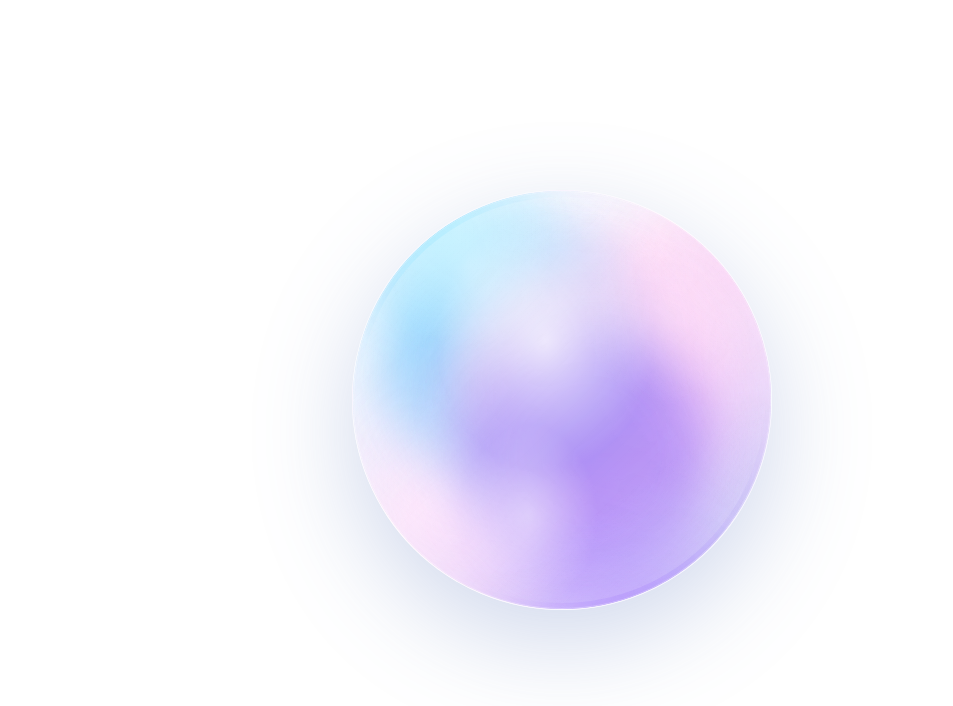
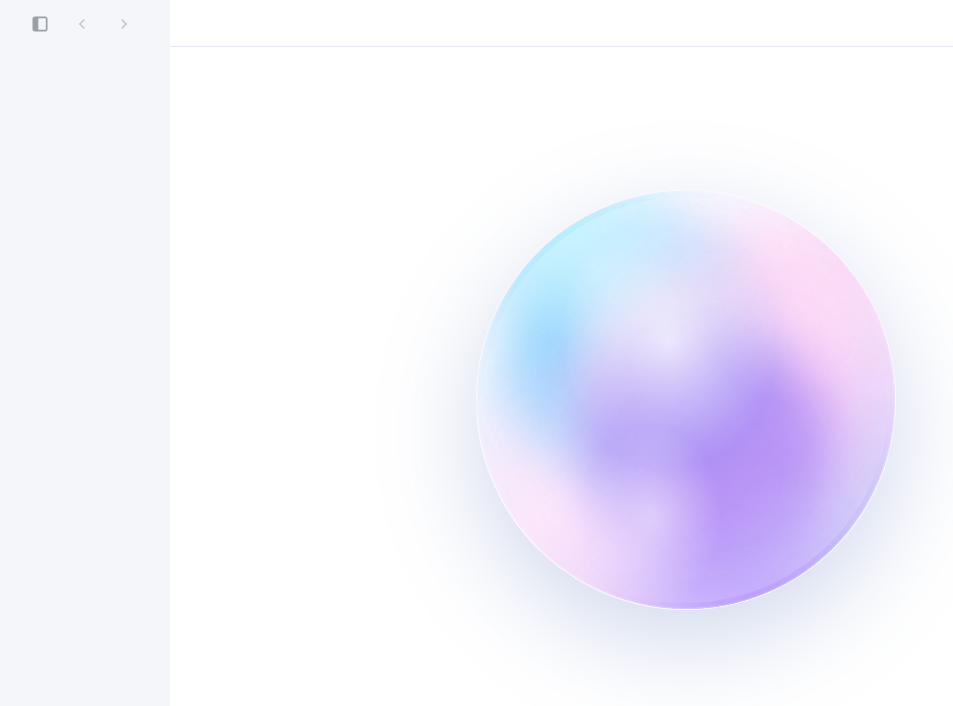
Before and after one commit to Package-KR/Arc, a React (Vite) app in the folder desktop/: page / in a window 1280 px wide. Shown: the top 706 px of the page, without its empty margins (78-1031 px from the left). Built offline with nearby package versions, Linux system fonts and the light colour scheme.

Commit message:
feat: 데스크톱 앱 프레임 UI 구성

```diff
--- a/desktop/package.json
+++ b/desktop/package.json
@@ -19,7 +19,8 @@
     "build:linux": "npm run build && electron-builder --linux"
   },
   "dependencies": {
-    "@electron-toolkit/utils": "^4.0.0"
+    "@electron-toolkit/utils": "^4.0.0",
+    "react-icons": "^5.6.0"
   },
   "devDependencies": {
     "@electron-toolkit/eslint-config-prettier": "^3.0.0",
--- a/desktop/src/renderer/index.html
+++ b/desktop/src/renderer/index.html
@@ -2,7 +2,7 @@
 <html>
   <head>
     <meta charset="UTF-8" />
-    <title>Arc</title>
+    <title></title>
     <!-- https://developer.mozilla.org/en-US/docs/Web/HTTP/CSP -->
     <meta
       http-equiv="Content-Security-Policy"
--- a/desktop/src/renderer/src/App.tsx
+++ b/desktop/src/renderer/src/App.tsx
@@ -1,3 +1,7 @@
+import { useState } from 'react'
+import { MdKeyboardArrowLeft, MdKeyboardArrowRight } from 'react-icons/md'
+import { TbLayoutSidebar, TbLayoutSidebarFilled } from 'react-icons/tb'
+
 import { VoiceOrb } from './features/voice-orb/VoiceOrb'
 
 import type { JSX } from 'react'
@@ -6,9 +10,40 @@ import type { JSX } from 'react'
  * @description Renders the initial Arc desktop screen.
  */
 function App(): JSX.Element {
+  const [isSidebarCollapsed, setIsSidebarCollapsed] = useState(false)
+
+  const sidebarToggleLabel = isSidebarCollapsed ? '사이드바 펼치기' : '사이드바 접기'
+  const SidebarToggleIcon = isSidebarCollapsed ? TbLayoutSidebar : TbLayoutSidebarFilled
+
   return (
-    <main className="arc-shell">
-      <VoiceOrb />
+    <main className="arc-shell" data-sidebar-state={isSidebarCollapsed ? 'collapsed' : 'expanded'}>
+      <div className="arc-window-drag-region" aria-hidden="true" />
+
+      <aside className="arc-sidebar" aria-label="Sidebar" aria-hidden={isSidebarCollapsed} />
+
+      <nav className="arc-titlebar-controls" aria-label="Window navigation">
+        <button
+          className="arc-icon-button"
+          type="button"
+          aria-label={sidebarToggleLabel}
+          title={sidebarToggleLabel}
+          onClick={() => setIsSidebarCollapsed((currentValue) => !currentValue)}
+        >
+          <SidebarToggleIcon aria-hidden="true" focusable="false" />
+        </button>
+
+        <button className="arc-icon-button" type="button" aria-label="뒤로 이동" title="뒤로 이동" disabled>
+          <MdKeyboardArrowLeft aria-hidden="true" focusable="false" />
+        </button>
+
+        <button className="arc-icon-button" type="button" aria-label="앞으로 이동" title="앞으로 이동" disabled>
+          <MdKeyboardArrowRight aria-hidden="true" focusable="false" />
+        </button>
+      </nav>
+
+      <section className="arc-workspace" aria-label="Voice orb workspace">
+        <VoiceOrb />
+      </section>
     </main>
   )
 }
--- a/desktop/src/renderer/src/assets/main.css
+++ b/desktop/src/renderer/src/assets/main.css
@@ -25,6 +25,7 @@ body,
   min-width: 320px;
   min-height: 100%;
   margin: 0;
+  background: transparent;
 }
 
 body {
@@ -33,9 +34,126 @@ body {
 
 .arc-shell {
   display: grid;
+  position: relative;
+  grid-template-columns: 248px minmax(0, 1fr);
+  column-gap: 0;
+  height: 100vh;
+  overflow: hidden;
+  background: transparent;
+  transition: grid-template-columns 360ms cubic-bezier(0.22, 1, 0.36, 1);
+}
+
+.arc-shell[data-sidebar-state="collapsed"] {
+  grid-template-columns: 0 minmax(0, 1fr);
+}
+
+.arc-sidebar {
   min-height: 100vh;
   overflow: hidden;
+  opacity: 1;
+  background: rgba(242, 244, 248, 0.8);
+  backdrop-filter: blur(20px) saturate(1.12);
+  -webkit-backdrop-filter: blur(20px) saturate(1.12);
+  box-shadow: none;
+  transition: opacity 220ms ease;
+}
+
+.arc-shell[data-sidebar-state="collapsed"] .arc-sidebar {
+  opacity: 0;
+  pointer-events: none;
+}
+
+.arc-window-drag-region {
+  position: absolute;
+  top: 0;
+  right: 0;
+  left: 0;
+  z-index: 2;
+  height: 46px;
+  -webkit-app-region: drag;
+}
+
+.arc-titlebar-controls {
+  display: flex;
+  position: absolute;
+  top: 10px;
+  left: 104px;
+  z-index: 3;
+  align-items: center;
+  gap: 14px;
+  -webkit-app-region: no-drag;
+}
+
+.arc-icon-button {
+  display: grid;
+  width: 28px;
+  height: 28px;
+  place-items: center;
+  padding: 0;
+  border: 0;
+  border-radius: 7px;
+  color: #9aa0a8;
+  background: transparent;
+  cursor: pointer;
+  -webkit-app-region: no-drag;
+}
+
+.arc-icon-button:hover:not(:disabled) {
+  color: #4f5661;
+  background: #f4f5f7;
+}
+
+.arc-icon-button:disabled {
+  color: #c5c9cf;
+  cursor: default;
+}
+
+.arc-icon-button svg {
+  width: 20px;
+  height: 20px;
+}
+
+.arc-workspace {
+  display: grid;
+  position: relative;
+  min-width: 0;
+  min-height: 100vh;
   place-items: center;
   padding: 24px;
+  overflow: hidden;
   background: #ffffff;
 }
+
+.arc-workspace::before {
+  position: absolute;
+  top: 46px;
+  right: 0;
+  left: 0;
+  height: 1px;
+  content: "";
+  pointer-events: none;
+  background: rgba(160, 178, 214, 0.28);
+}
+
+@media (max-width: 720px) {
+  .arc-shell {
+    grid-template-columns: 84px minmax(0, 1fr);
+    column-gap: 0;
+  }
+
+  .arc-shell[data-sidebar-state="collapsed"] {
+    grid-template-columns: 0 minmax(0, 1fr);
+  }
+
+  .arc-titlebar-controls {
+    left: 92px;
+    gap: 10px;
+  }
+}
+
+@media (prefers-reduced-motion: reduce) {
+  .arc-shell,
+  .arc-sidebar {
+    transition: none;
+  }
+}
```
Also changed, not shown: desktop/src/main/index.ts (+10 -2 lines), 1 other file (tests, documents, lock files or other folders).
